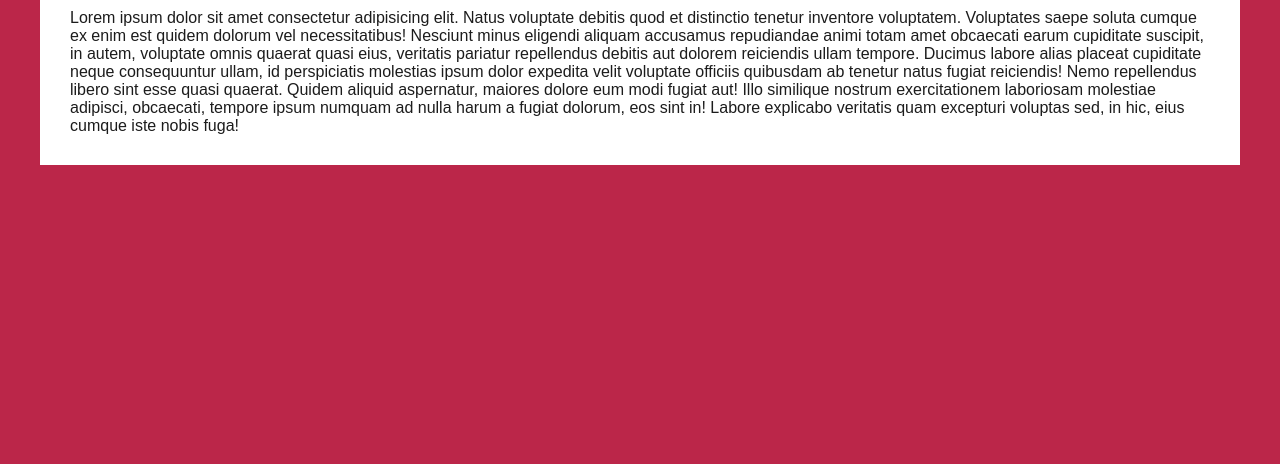
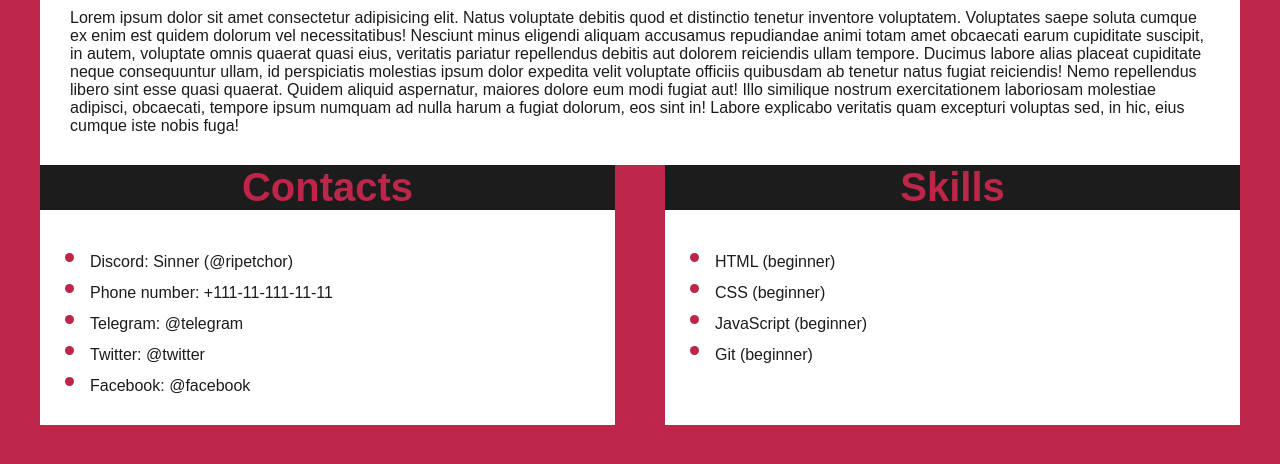
Before and after one commit to ripetchor/rsschool-cv, a plain HTML site: page index.html in a window 1280 px wide. Shown: the part 544-1008 px from the top of the page. Before the commit the page ends 800 px from the top, so only its background shows below. Drawn offline with Linux system fonts and the light colour scheme.

Commit message:
feat: add contacts and skills sections

```diff
--- a/css/style.css
+++ b/css/style.css
@@ -24,6 +24,7 @@ body {
   font-family: sans-serif;
   color: var(--color-secondary);
   background-color: var(--color-primary);
+  height: 2000px;
 }
 
 .container {
@@ -111,3 +112,27 @@ body {
 .about {
   background-color: var(--color-white);
 }
+
+.skills-and-contacts {
+  display: flex;
+  gap: 5rem;
+}
+
+.contacts {
+  flex: 1 1 50%;
+  background-color: var(--color-white);
+}
+
+.skills {
+  flex: 1 1 50%;
+  background-color: var(--color-white);
+}
+
+.list {
+  margin-left: 2rem;
+}
+
+.list__item::marker {
+  color: var(--color-primary);
+  font-size: 3rem;
+}
--- a/index.html
+++ b/index.html
@@ -16,10 +16,10 @@
             <a class="menu__link" href="#about">About me</a>
           </li>
           <li class="menu__item">
-            <a class="menu__link" href="#contacts">Contacts</a>
+            <a class="menu__link" href="#skills-and-contacts">Contacts</a>
           </li>
           <li class="menu__item">
-            <a class="menu__link" href="#skills">Skills</a>
+            <a class="menu__link" href="#skills-and-contacts">Skills</a>
           </li>
           <li class="menu__item">
             <a class="menu__link" href="#code-example">Code example</a>
@@ -60,6 +60,29 @@
           fuga!</p>
       </div>
     </section>
+    <section id="skills-and-contacts">
+      <div class="container skills-and-contacts">
+        <article class="contacts">
+          <h2 class="heading-2">Contacts</h2>
+          <ul class="list padding-3">
+            <li class="list__item">Discord: Sinner (@ripetchor)</li>
+            <li class="list__item">Phone number: +111-11-111-11-11</li>
+            <li class="list__item">Telegram: @telegram</li>
+            <li class="list__item">Twitter: @twitter</li>
+            <li class="list__item">Facebook: @facebook</li>
+          </ul>
+        </article>
+        <article class="skills">
+          <h2 class="heading-2">Skills</h2>
+          <ul class="list padding-3">
+            <li class="list__item">HTML (beginner)</li>
+            <li class="list__item">CSS (beginner)</li>
+            <li class="list__item">JavaScript (beginner)</li>
+            <li class="list__item">Git (beginner)</li>
+          </ul>
+        </article>
+      </div>
+    </section>
   </main>
 </body>
 </html>
```
